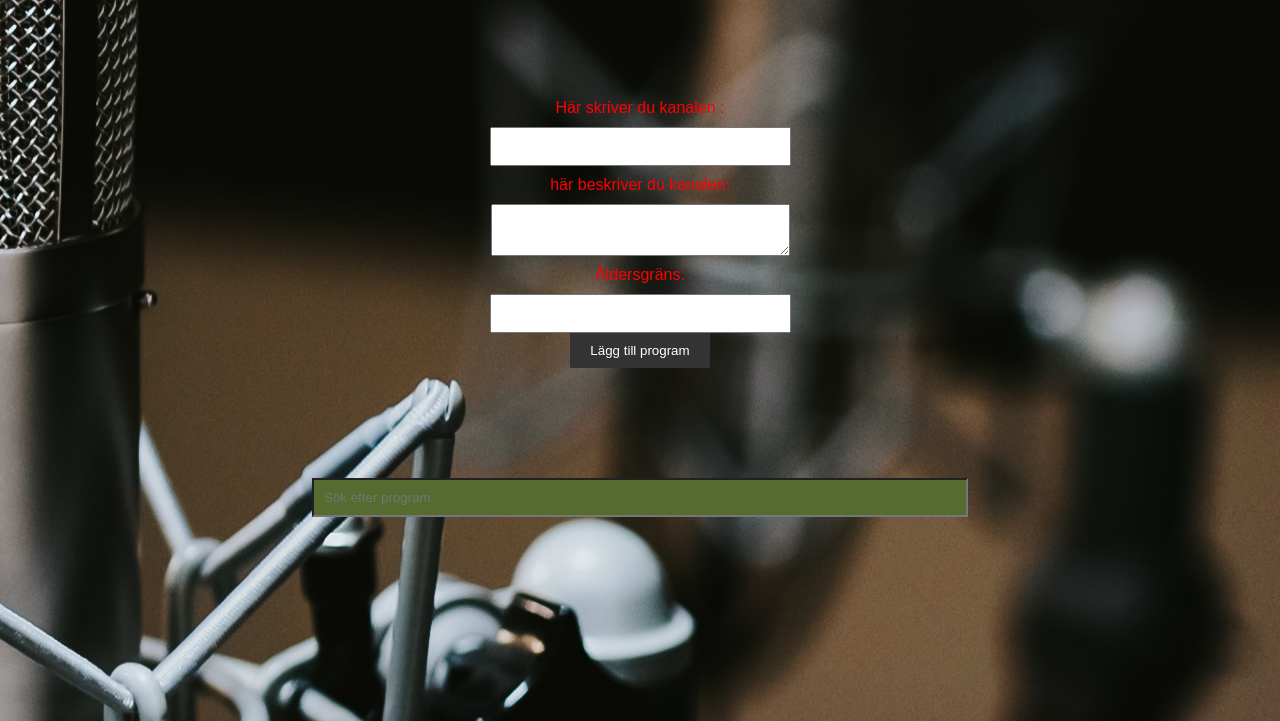
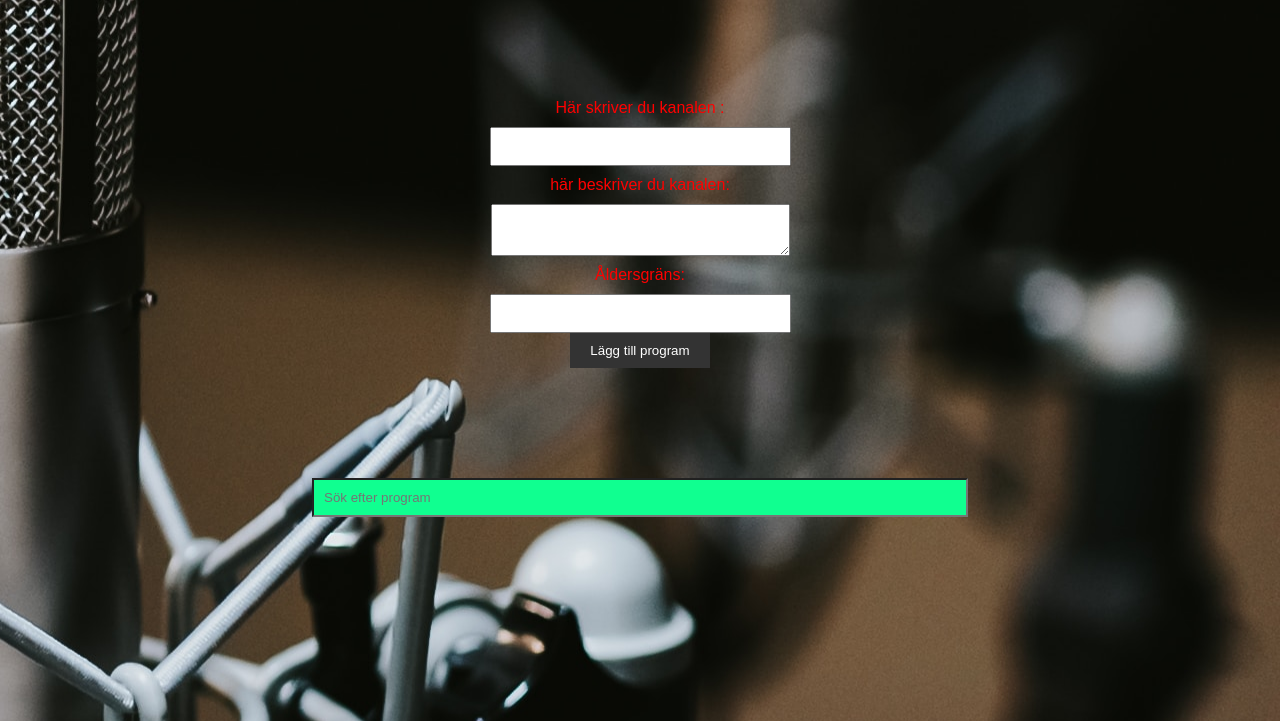
Before and after one commit to Ahmedm100/Inl-mningsuppgift, a plain HTML site: page index.html in a window 1280 px wide. Shown: the part 79-800 px from the top of the page. Drawn offline with Linux system fonts and the light colour scheme.

Commit message:
color changed

```diff
--- a/index.css
+++ b/index.css
@@ -35,7 +35,7 @@ button {
 
 #search-program {
     padding: 10px;
-    background-color: darkolivegreen;
+    background-color: #10ff90;
     width: 50%;
 }
 
```
